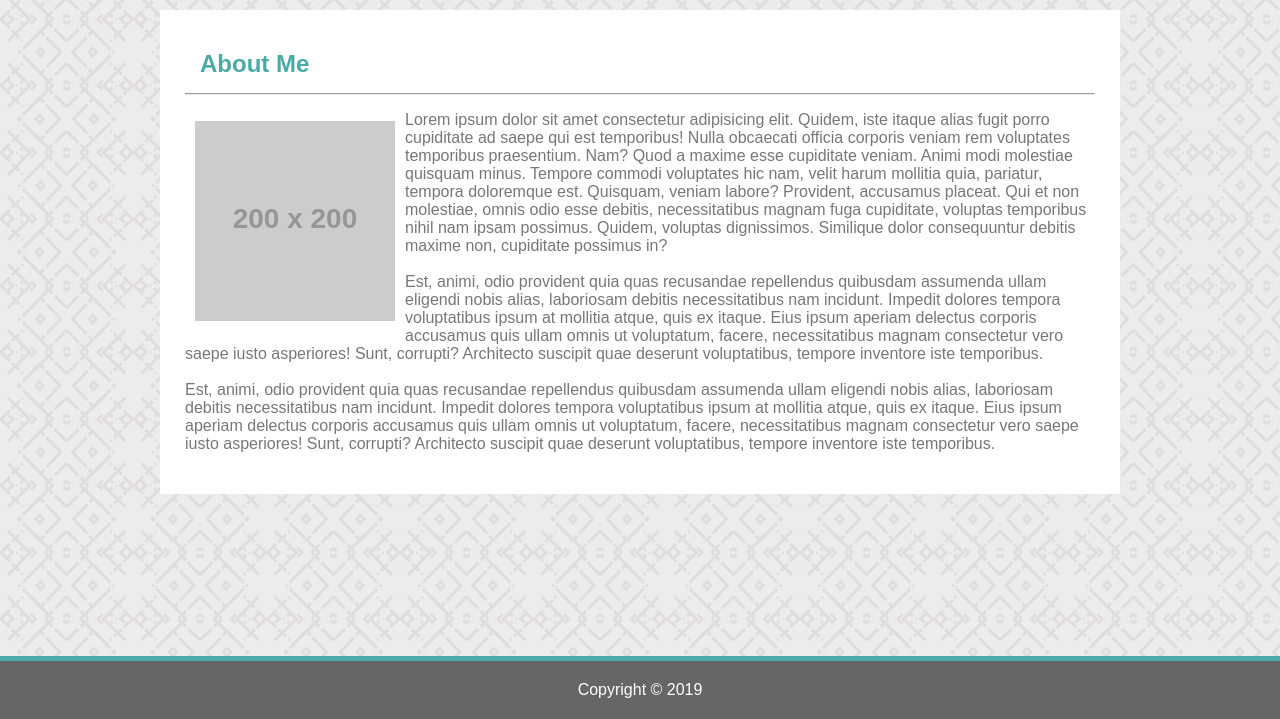
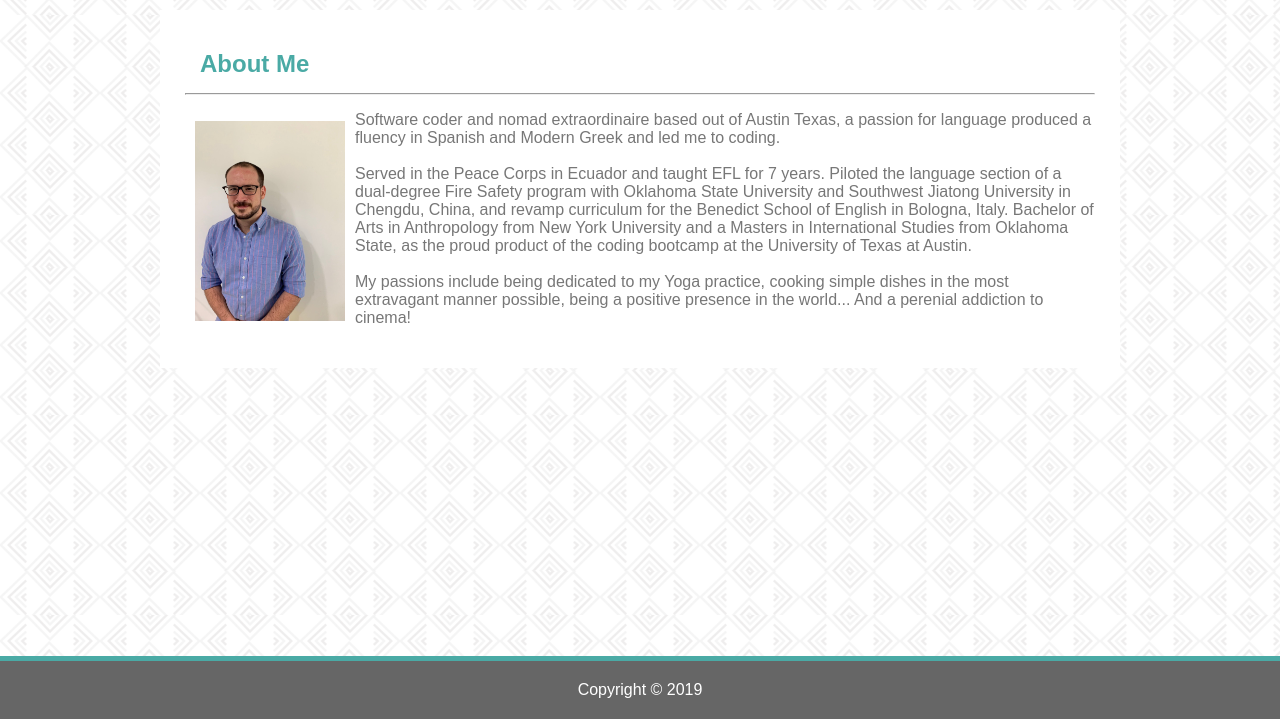
Before and after one commit to N0matic/N0matic.github.io, a plain HTML site: page index.html in a window 1280 px wide. Shown: the part 81-800 px from the top of the page. Drawn offline with Linux system fonts and the light colour scheme; placeholder pictures from the web are drawn by us.

Commit message:
This is the big push! Bio photo has been added, bio blurb has been added, and css shoud be wholly functional! Note: will need to add relevant images to profile later.

```diff
--- a/assets/css/style.css
+++ b/assets/css/style.css
@@ -86,7 +86,7 @@ h2  {
 
 body {
     background: grey;
-    background-image: url(../images/herringbone.png);
+    background-image: url(../images/greek-vase.png);
     margin: 0 auto;
 }
 
@@ -101,15 +101,14 @@ body {
 }
 
 .container {
-    position: relative;
-    justify-content: space-evenly;
     flex-wrap: wrap;
+    max-width: 100%;
     box-sizing: border-box;
     width: 960px;
     padding: 25px;
     clear: both;
     background: #ffffff;
-    margin-bottom: 20px;
+    margin-bottom: 50px;
     margin: auto;
 }
 
@@ -132,6 +131,8 @@ footer {
 .bio-image {
     float: left;
     margin: 10px;
+    height: 200px;
+    width: 150px;
 }
 
 
@@ -180,7 +181,6 @@ input[type=submit] {
 .title{
     position: absolute;
     bottom: 10px;
-    z-index: 2;
     background: #4aaaa5;
     color: #ffffff;
     width: 200px;
@@ -188,6 +188,3 @@ input[type=submit] {
     text-align: center;
     padding: 15px;
   }
-  .break {
-    height: 3px;
-  }
--- a/index.html
+++ b/index.html
@@ -26,16 +26,12 @@
             <section><h2>About Me</h2></section>
         <hr>
         <section>
-            <img class="bio-image" src="https://via.placeholder.com/200" alt="Moi">
-                <p>Lorem ipsum dolor sit amet consectetur adipisicing elit. Quidem, iste itaque alias fugit porro cupiditate ad saepe qui est temporibus! Nulla obcaecati officia corporis veniam rem voluptates temporibus praesentium. Nam?
-                Quod a maxime esse cupiditate veniam. Animi modi molestiae quisquam minus. Tempore commodi voluptates hic nam, velit harum mollitia quia, pariatur, tempora doloremque est. Quisquam, veniam labore? Provident, accusamus placeat.
-                Qui et non molestiae, omnis odio esse debitis, necessitatibus magnam fuga cupiditate, voluptas temporibus nihil nam ipsam possimus. Quidem, voluptas dignissimos. Similique dolor consequuntur debitis maxime non, cupiditate possimus in?
+            <img class="bio-image" src="assets/images/Z_Bio.jpg" alt="Moi">
+                <p>Software coder and nomad extraordinaire based out of Austin Texas, a passion for language produced a fluency in Spanish and Modern Greek and led me to coding.
                 <br><br>
-                Est, animi, odio provident quia quas recusandae repellendus quibusdam assumenda ullam eligendi nobis alias, laboriosam debitis necessitatibus nam incidunt. Impedit dolores tempora voluptatibus ipsum at mollitia atque, quis ex itaque.
-                Eius ipsum aperiam delectus corporis accusamus quis ullam omnis ut voluptatum, facere, necessitatibus magnam consectetur vero saepe iusto asperiores! Sunt, corrupti? Architecto suscipit quae deserunt voluptatibus, tempore inventore iste temporibus.
+                Served in the Peace Corps in Ecuador and taught EFL for 7 years. Piloted the language section of a dual-degree Fire Safety program with Oklahoma State University and Southwest Jiatong University in Chengdu, China, and revamp curriculum for the Benedict School of English in Bologna, Italy. Bachelor of Arts in Anthropology from New York University and a Masters in International Studies from Oklahoma State, as the proud product of the coding bootcamp at the University of Texas at Austin.
                 <br><br>
-                Est, animi, odio provident quia quas recusandae repellendus quibusdam assumenda ullam eligendi nobis alias, laboriosam debitis necessitatibus nam incidunt. Impedit dolores tempora voluptatibus ipsum at mollitia atque, quis ex itaque.
-                Eius ipsum aperiam delectus corporis accusamus quis ullam omnis ut voluptatum, facere, necessitatibus magnam consectetur vero saepe iusto asperiores! Sunt, corrupti? Architecto suscipit quae deserunt voluptatibus, tempore inventore iste temporibus.
+                My passions include being dedicated to my Yoga practice, cooking simple dishes in the most extravagant manner possible, being a positive presence in the world... And a perenial addiction to cinema!
                 </p>
         </section>
     </div>
```
Also changed, not shown: assets/images/Z_Bio.jpg (added), assets/images/greek-vase.png (added), assets/images/herringbone.png (deleted).
